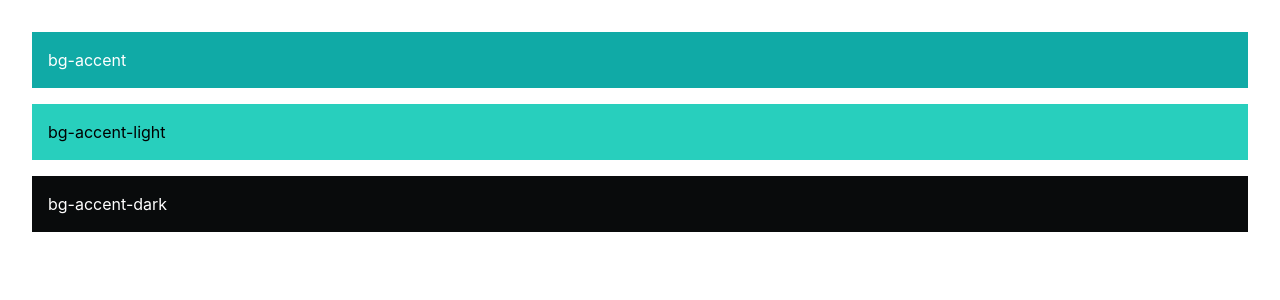
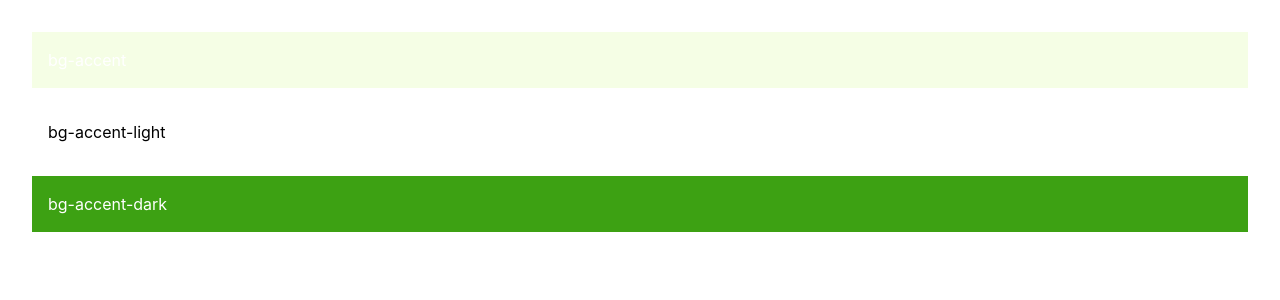
Before and after one commit to Harakirigi/askomyt, a Next.js app: page / in a window 1280 px wide. Shown: the top 300 px of the page. Built offline with nearby package versions, Linux system fonts and the light colour scheme.

Commit message:
version 0.1

```diff
--- a/src/app/page.js
+++ b/src/app/page.js
@@ -4,7 +4,7 @@ export default function Home() {
   return (
     <>
     <div className="p-8 space-y-4">
-        <div className="p-4 text-white bg-accent text-shadow-transparent">bg-accent</div>
+        <div className="p-4 text-white bg-accent-10 text-shadow-transparent">bg-accent</div>
         <div className="p-4 text-black bg-accent-light">bg-accent-light</div>
         <div className="p-4 text-white bg-accent-dark">bg-accent-dark</div>
     </div>
--- a/tailwind.config.js
+++ b/tailwind.config.js
@@ -8,9 +8,13 @@ const config = {
         extend: {
             colors: {
                 accent: {
-                    light: '#28CFBD',
-                    DEFAULT: '#10AAA6',
-                    dark: '#090B0C',
+                    10: 'rgba(159,239,0,0.1)',
+                    50: 'rgba(159,239,0,0.5)',
+                    DEFAULT: '#9FEF00',
+                    hover: '#75CA06',
+                    dark: '#3DA113',
+                    darker: '#34731A',
+                    darkest: '#1E5508',
                 },
             },
             fontFamily: {
```
